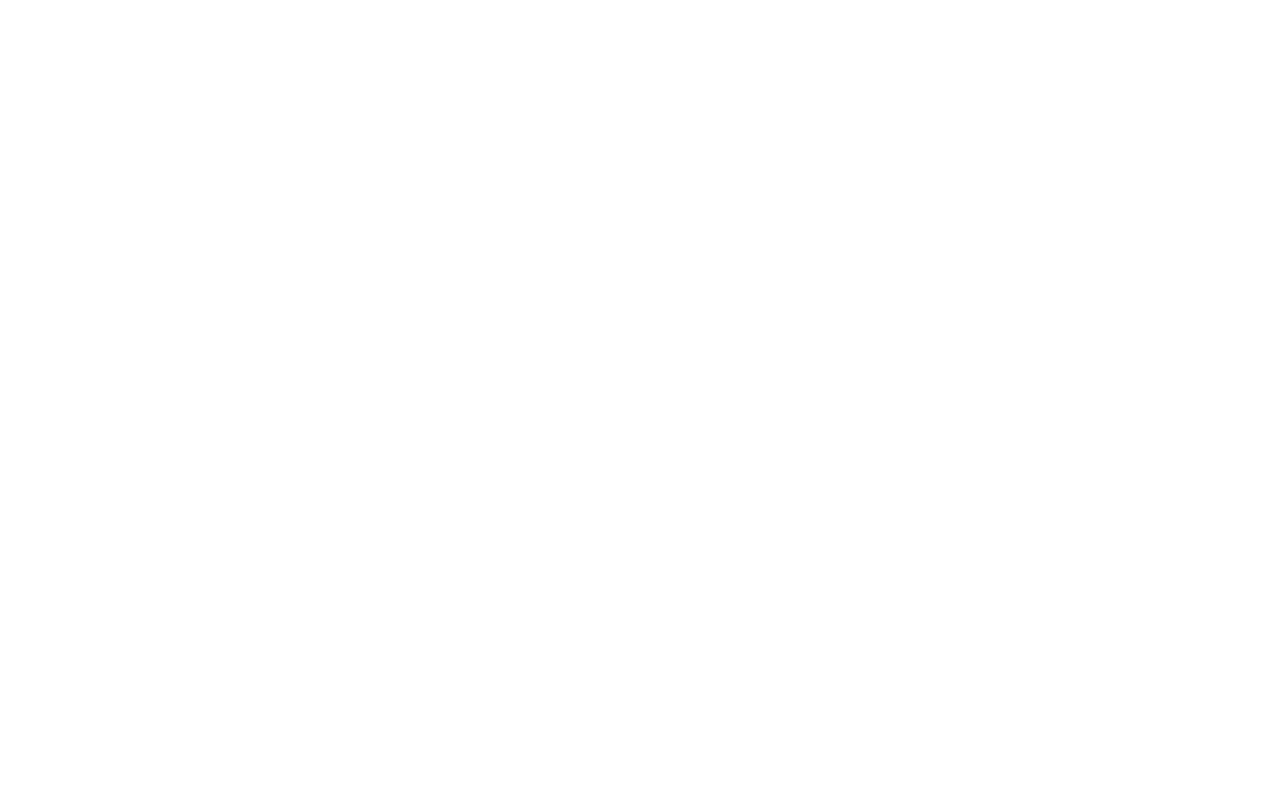
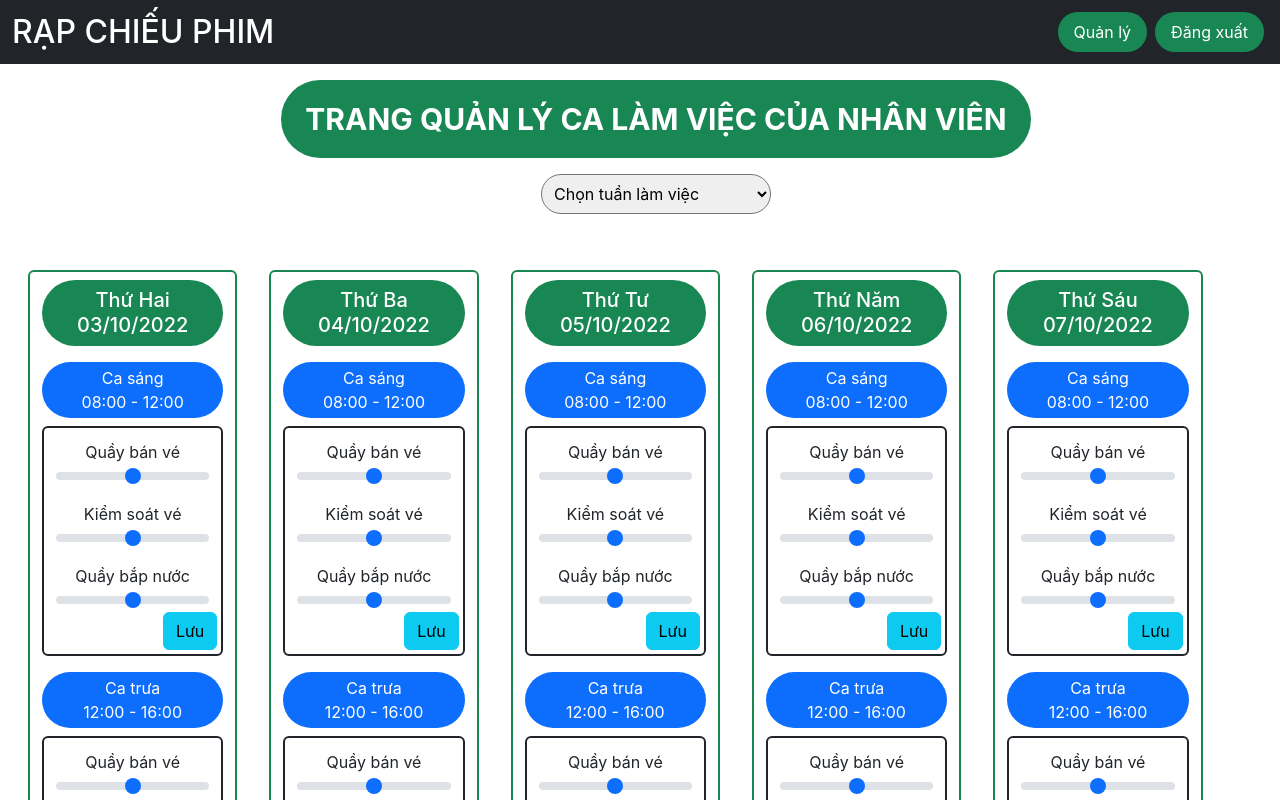
Before and after one commit to nguyendhst/project-movie-ticket-booking, a React (Create React App) app: page /manage-shift in a window 1280 px wide. Before the commit this address had no page. Shown: the top 800 px of the page. Built offline with nearby package versions, Linux system fonts and the light colour scheme.

Commit message:
Critical updates

```diff
--- a/src/App.js
+++ b/src/App.js
@@ -7,6 +7,7 @@ import {
 
 import LandingPage from './pages/LandingPage/LandingPage';
 import TicketBooking from './pages/TicketBooking';
+import ManageShift from './pages/ManageShift';
 
 function App() {
   return (
@@ -15,6 +16,7 @@ function App() {
         <Routes>
           <Route path="/" element={<LandingPage />} />
           <Route path="/booking" element={<TicketBooking />} />
+          <Route path="/manage-shift" element={<ManageShift />} />
         </Routes>
       </main>
     </React.Fragment>
--- a/src/pages/ManageShift/Component/Board/index.js
+++ b/src/pages/ManageShift/Component/Board/index.js
@@ -1,5 +1,5 @@
 import React from "react";
-import {Button} from "react-bootstrap";
+import "./index.css"
 
 const SelectWeek = () => {
     return (
@@ -20,23 +20,27 @@ const SelectWeek = () => {
 const Shift = (props) => {
     return (
         <>
-            <div>
-                <div className="bg-primary rounded-pill text-white my-2 p-1"
-                     data-bs-toggle="collapse">{props.shift}<br/>{props.time}
+            <div className="my-2">
+                <div className="bg-primary rounded-pill text-white mt-3 p-1">
+                    {props.shift}<br/>{props.time}
                 </div>
-                <div className="my-2 border border-danger rounded p-2">
-                    <div>
+                <div className="card card-body my-2 border border-dark rounded p-2">
+                    <div className="m-1">
                         Quầy bán vé
                         <input type="range" className="form-range" id="customRange"/>
                     </div>
-                    <div>
+                    <div className="m-1">
                         Kiểm soát vé
                         <input type="range" className="form-range" id="customRange"/>
                     </div>
-                    <div>
+                    <div className="m-1">
                         Quầy bắp nước
                         <input type="range" className="form-range" id="customRange"/>
                     </div>
+                    <br/>
+                    <button type="button" className="btn btn-info m-1">
+                        Lưu
+                    </button>
                 </div>
             </div>
         </>
@@ -46,10 +50,10 @@ const Shift = (props) => {
 const DateInWeek = (props) => {
     return (
         <>
-            <div className="col-sm m-2 p-2 border border-success rounded">
-                <div className="bg-success rounded-pill text-white p-3">
+            <div className="col-xxl col-lg-2 col-md-3 col-sm-4 m-3 border border-success border-2 rounded">
+                <div className="bg-success rounded-pill text-white p-2 my-2">
                     <span className="h5">{props.name}</span><br/>
-                    <span className="h5">{props.num}</span>
+                    <span className="h5">{props.date}</span>
                 </div>
                 <Shift shift="Ca sáng" time="08:00 - 12:00"/>
                 <Shift shift="Ca trưa" time="12:00 - 16:00"/>
@@ -66,13 +70,13 @@ export default function Board () {
             <SelectWeek/>
             <div className="container-fluid text-center p-4">
                 <div className="row">
-                    <DateInWeek name="Thứ Hai" num="03/10/2022"/>
-                    <DateInWeek name="Thứ Ba" num="04/10/2022"/>
-                    <DateInWeek name="Thứ Tư" num="05/10/2022"/>
-                    <DateInWeek name="Thứ Năm" num="06/10/2022"/>
-                    <DateInWeek name="Thứ Sáu" num="07/10/2022"/>
-                    <DateInWeek name="Thứ Bảy" num="08/10/2022"/>
-                    <DateInWeek name="Chủ Nhật" num="09/10/2022"/>
+                    <DateInWeek name="Thứ Hai" date="03/10/2022"/>
+                    <DateInWeek name="Thứ Ba" date="04/10/2022"/>
+                    <DateInWeek name="Thứ Tư" date="05/10/2022"/>
+                    <DateInWeek name="Thứ Năm" date="06/10/2022"/>
+                    <DateInWeek name="Thứ Sáu" date="07/10/2022"/>
+                    <DateInWeek name="Thứ Bảy" date="08/10/2022"/>
+                    <DateInWeek name="Chủ Nhật" date="09/10/2022"/>
                 </div>
             </div>
         </>
```
Also changed, not shown: src/pages/ManageShift/Component/Board/index.css (added).
